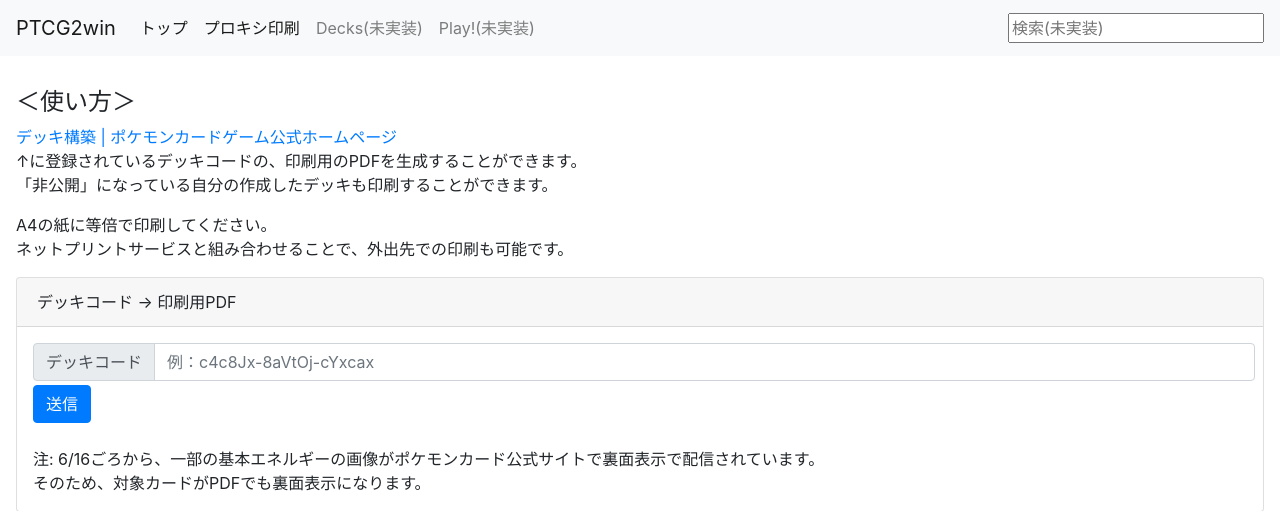
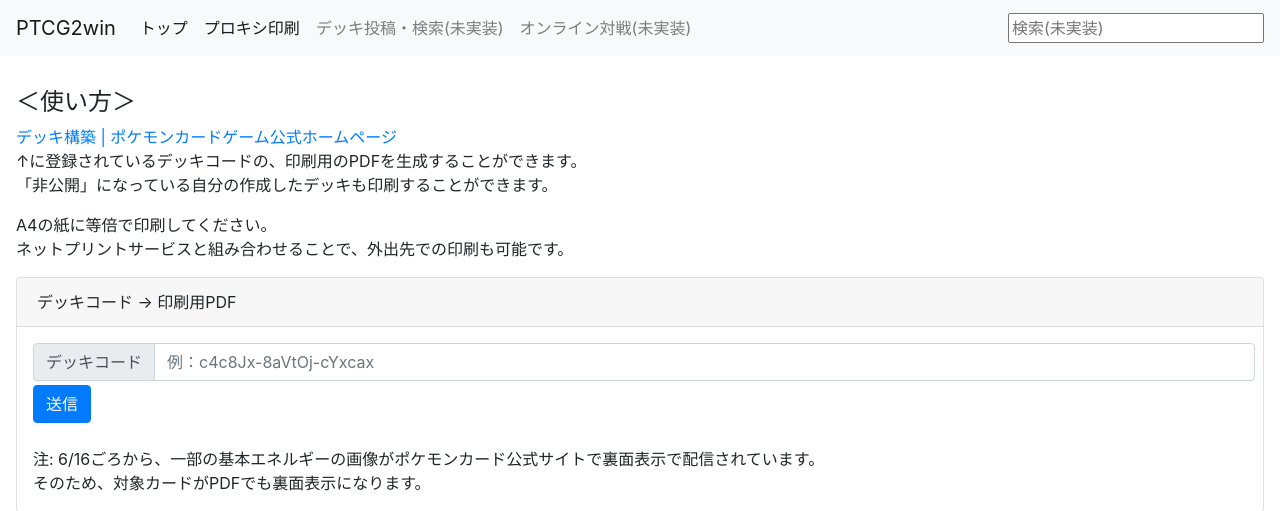
Before and after one commit to PokemonCardInCastle/PTCG2win, a Django app: page /proxy_maker in a window 1280 px wide. Shown: the top 511 px of the page. Run offline with Django 3.2, Linux system fonts and the light colour scheme; some libraries are stand-ins or nearby versions.

Commit message:
ナビバーの文言追加

```diff
--- a/decks/templates/decks/proxy_maker.html
+++ b/decks/templates/decks/proxy_maker.html
@@ -35,10 +35,10 @@
                 <a class="nav-link" href="/proxy_maker">プロキシ印刷</a>
             </li>
             <li class="nav-item">
-                <a class="nav-link" href="#">Decks(未実装)</a>
+                <a class="nav-link" href="#">デッキ投稿・検索(未実装)</a>
             </li>
             <li class="nav-item">
-                <a class="nav-link" href="#">Play!(未実装)</a>
+                <a class="nav-link" href="#">オンライン対戦(未実装)</a>
             </li>
 
         </ul>
```
